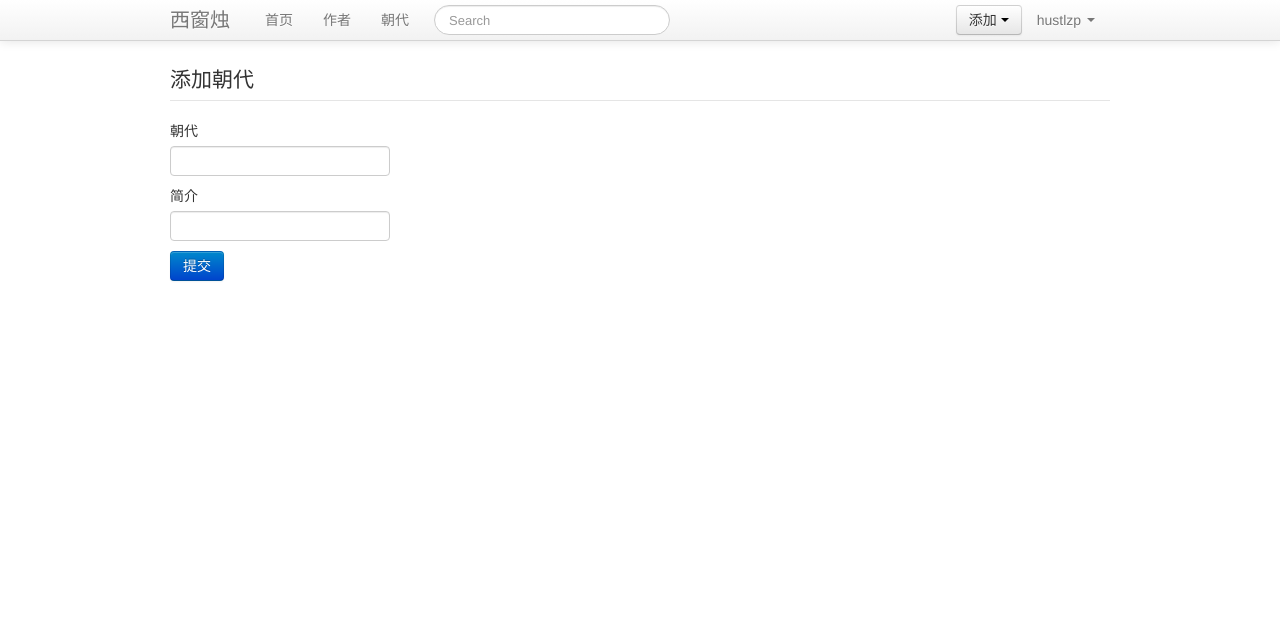
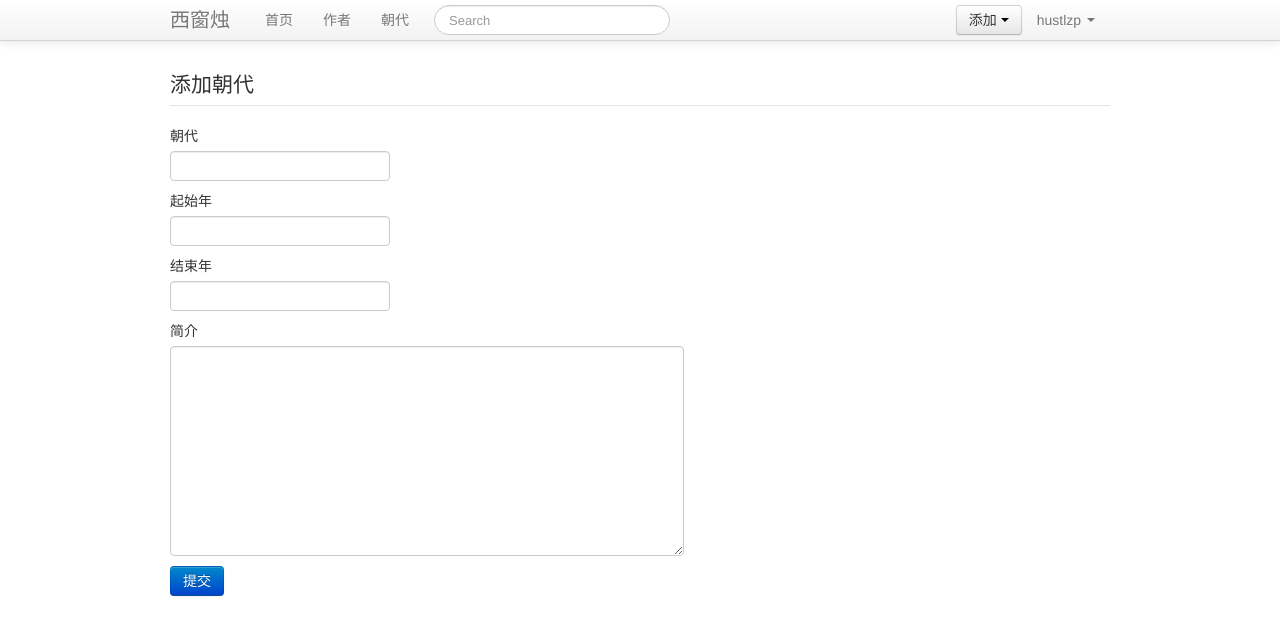
Before and after one commit to xiaojunchan/xichuangzhu, a Flask app: page /add_dynasty in a window 1280 px wide. Shown: the top 635 px of the page. Run offline with Flask 2, Linux system fonts and the light colour scheme; some libraries are stand-ins or nearby versions.

Commit message:
now can add work & dynasty

```diff
--- a/static/style/page.css
+++ b/static/style/page.css
@@ -1,15 +1,17 @@
-body{margin:60px 0 0 0;}
-#page-index .work-item .work-title{font-size:35px;line-height:40px;margin-bottom:5px;font-weight:bold;font-family:'宋体';}
+body{margin:65px 0 0 0;}
+#page-index .work-item{margin-bottom:20px;}#page-index .work-item .work-title{font-size:35px;line-height:40px;margin-bottom:5px;font-weight:bold;font-family:'宋体';}
 #page-index .work-item .work-author{font-size:18px;margin-bottom:10px;}
 #page-index .work-item .work-content{font-size:18px;line-height:25px;font-family:'';}
 #page-single-work .work-title{font-size:35px;line-height:40px;margin-bottom:5px;font-weight:bold;font-family:'宋体';}
 #page-single-work .work-author{font-size:18px;margin-bottom:10px;}
 #page-single-work .work-content{font-size:18px;line-height:25px;font-family:'';}
+#page-add-work #form-add-work #work-content{width:500px;}
 #page-author .author-item .author{font-size:35px;line-height:40px;margin-bottom:5px;font-weight:bold;font-family:'宋体';}
 #page-author .author-item .author-introduction{font-size:18px;line-height:25px;font-family:'';}
 #page-single-author .author{font-size:35px;line-height:40px;margin-bottom:5px;font-weight:bold;font-family:'宋体';}
 #page-single-author .author-introduction{font-size:18px;line-height:25px;font-family:'';}
-#page-dynasty .dynasty-item .dynasty{font-size:35px;line-height:40px;margin-bottom:5px;font-weight:bold;font-family:'宋体';}
+#page-dynasty .dynasty-item{margin-bottom:20px;}#page-dynasty .dynasty-item .dynasty{font-size:35px;line-height:40px;margin-bottom:5px;font-weight:bold;font-family:'宋体';}
 #page-dynasty .dynasty-item .dynasty-introduction{font-size:18px;line-height:25px;font-family:'';}
 #page-single-dynasty .dynasty{font-size:35px;line-height:40px;margin-bottom:5px;font-weight:bold;font-family:'宋体';}
 #page-single-dynasty .dynasty-introduction{font-size:18px;line-height:25px;font-family:'';}
+#page-add-dynasty #form-add-dynasty #dynasty-introduction{width:500px;}
--- a/static/style/page.less
+++ b/static/style/page.less
@@ -1,11 +1,13 @@
 body{
-	margin: 60px 0 0 0;
+	margin: 65px 0 0 0;
 }
 
 // page index
 //-----------------------------------------------------
 #page-index{
 	.work-item{
+		margin-bottom: 20px;
+
 		.work-title{
 			font-size: 35px;
 			line-height: 40px;
@@ -47,6 +49,16 @@ body{
 		font-size: 18px;
 		line-height: 25px;
 		font-family: '';
+	}
+}
+
+// page add work
+//-----------------------------------------------------
+#page-add-work{
+	#form-add-work{
+		#work-content{
+			width: 500px;
+		}
 	}
 }
 
@@ -92,6 +104,8 @@ body{
 //-----------------------------------------------------
 #page-dynasty{
 	.dynasty-item{
+		margin-bottom: 20px;
+
 		.dynasty{
 			font-size: 35px;
 			line-height: 40px;
@@ -125,3 +139,13 @@ body{
 		font-family: '';
 	}
 }
+
+// page add dynasty
+//-----------------------------------------------------
+#page-add-dynasty{
+	#form-add-dynasty{
+		#dynasty-introduction{
+			width: 500px;
+		}
+	}
+}
--- a/templates/add_dynasty.html
+++ b/templates/add_dynasty.html
@@ -1,23 +1,33 @@
 {% extends "layout.html" %}
 
-{% block page_title %}添加作者{% endblock %}
+{% block page_title %}添加朝代{% endblock %}
 
-{% block page_id%}page-add-author{% endblock %}
+{% block page_id%}page-add-dynasty{% endblock %}
 
 {% block body %}
 
-<form method="post" action="{{ url_for('add_dynasty') }}">
+<form id="form-add-dynasty" method="post" action="{{ url_for('add_dynasty') }}">
 	<fieldset>
 		<legend>添加朝代</legend>
 
 		<div>
 			<label>朝代</label>
-			<input type="text" name="dynasty"/>
+			<input type="text" name="dynasty" />
+		</div>
+
+		<div>
+			<label>起始年</label>
+			<input type="text" name="startYear" />
+		</div>
+
+		<div>
+			<label>结束年</label>
+			<input type="text" name="endYear" />
 		</div>
 
 		<div>
 			<label>简介</label>
-			<input type="text" name="introduction" />
+			<textarea id='dynasty-introduction' rows="10" name="introduction" ></textarea>
 		</div>
 
 		<input type="submit" value="提交" class="btn btn-primary" />
--- a/templates/layout.html
+++ b/templates/layout.html
@@ -47,9 +47,9 @@
 						</a>
 
 						<ul class="dropdown-menu">
-							<li><a href="{{ url_for('add_work') }}">添加作品</a></li>
-							<li><a href="{{ url_for('add_author') }}">添加作者</a></li>
-							<li><a href="{{ url_for('add_dynasty') }}">添加朝代</a></li>
+							<li><a href="{{ url_for('add_work') }}">作品</a></li>
+							<li><a href="{{ url_for('add_author') }}">作者</a></li>
+							<li><a href="{{ url_for('add_dynasty') }}">朝代</a></li>
 						</ul>
 					</div>
 				</div>
--- a/xichuangzhu.py
+++ b/xichuangzhu.py
@@ -1,12 +1,17 @@
 # -*- coding: utf-8 -*-
 
-from flask import Flask, render_template, request
+from flask import Flask, render_template, request, redirect, url_for
+
 import MySQLdb
 import MySQLdb.cursors
 
+import sys
+reload(sys)
+sys.setdefaultencoding('utf8')
+
 app = Flask(__name__)
 
-conn = MySQLdb.connect(host='localhost', user='root', passwd='xiaowangzi', db='classic', charset='utf8', cursorclass = MySQLdb.cursors.DictCursor)
+conn = MySQLdb.connect(host='localhost', user='root', passwd='xiaowangzi', db='classic', use_unicode=1, charset='utf8', cursorclass=MySQLdb.cursors.DictCursor)
 cursor = conn.cursor()
 
 # Home Controller
@@ -38,13 +43,21 @@ def single_work(workID):
 	work = cursor.fetchone()
 	return render_template('single_work.html', work=work)
 
-# page add works
+# page add work
 @app.route('/add_work', methods=['GET', 'POST'])
 def add_work():
 	if request.method == 'GET':
 		return render_template('add_work.html')
 	elif request.method == 'POST':
-		return 'proc add work'
+		# get id
+		query = "SELECT AuthorID, DynastyID FROM author WHERE Author = '%s'" % request.form['author']
+		cursor.execute(query)
+		authorInfo = cursor.fetchone()
+		# insert
+		query = '''INSERT INTO work (Title, Content, AuthorID, DynastyID, Type) VALUES ('%s', '%s', %d, %d, '%s')''' % (request.form['title'], request.form['content'], authorInfo['AuthorID'], authorInfo['DynastyID'], request.form['type'])
+		cursor.execute(query)
+		conn.commit()
+		return redirect(url_for('index'))
 
 # Author Controller
 #--------------------------------------------------
@@ -70,7 +83,7 @@ def single_author(authorID):
 	author = cursor.fetchone()
 	return render_template('single_author.html', author=author)
 
-#page add dynasty
+#page add author
 @app.route('/add_author', methods=['GET', 'POST'])
 def add_author():
 	if request.method == 'GET':
@@ -84,7 +97,7 @@ def add_author():
 # page dynasty
 @app.route('/dynasty')
 def dynasty():
-	cursor.execute('SELECT * FROM dynasty')
+	cursor.execute('SELECT * FROM dynasty ORDER BY StartYear ASC')
 	dynasties = cursor.fetchall()
 	return render_template('dynasty.html', dynasties=dynasties)
 
@@ -102,7 +115,11 @@ def add_dynasty():
 	if request.method == 'GET':
 		return render_template('add_dynasty.html')
 	elif request.method == 'POST':
-		return 'proc add dynasty'
+		query = '''INSERT INTO dynasty (Dynasty, Introduction, StartYear, EndYear) VALUES
+				('%s', '%s', %d, %d)''' % (request.form['dynasty'], request.form['introduction'], int(request.form['startYear']), int(request.form['endYear']))
+		cursor.execute(query)
+		conn.commit()
+		return redirect(url_for('dynasty'))
 
 if __name__ == '__main__':
 	app.run(debug=True)
```
Also changed, not shown: templates/add_author.html (+15 -0 lines), templates/add_work.html (+8 -4 lines), templates/dynasty.html (+12 -5 lines), templates/index.html (+7 -0 lines), 1 other file.
